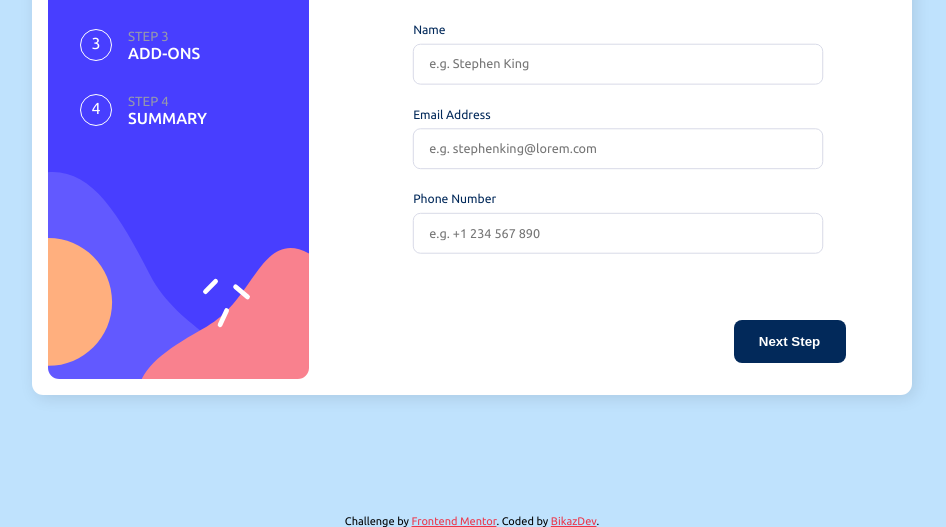
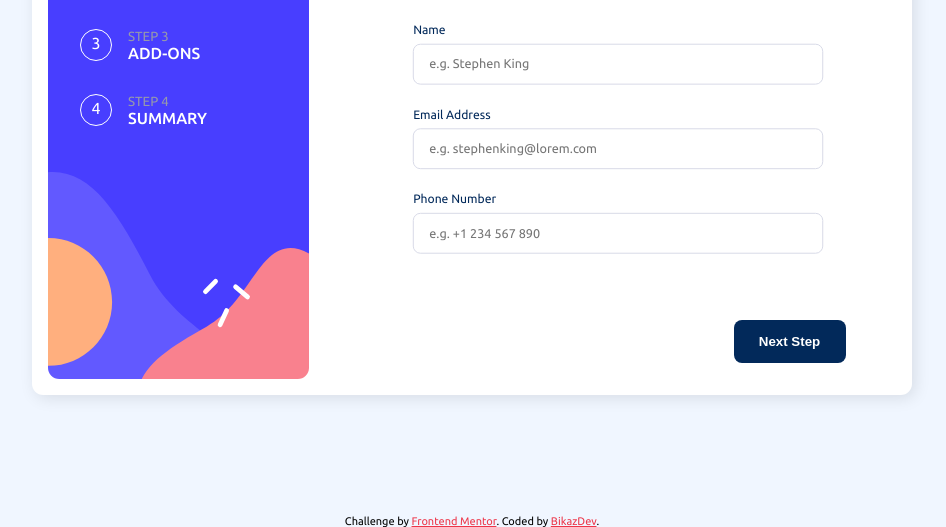
Before and after one commit to bikazdev/Multi-step-form, a plain HTML site: page index.html in a window 1280 px wide. Shown: the part 285-812 px from the top of the page, without its empty margins (168-1114 px from the left). Drawn offline with Linux system fonts and the light colour scheme.

Commit message:
change-background

```diff
--- a/css/style.css
+++ b/css/style.css
@@ -21,7 +21,7 @@
 
 html,
 body {
-  background-color: var(--primary-light-blue);
+  background-color: var(--neutral-magnolia);
   font-family: "Ubuntu", sans-serif;
 }
 
```
